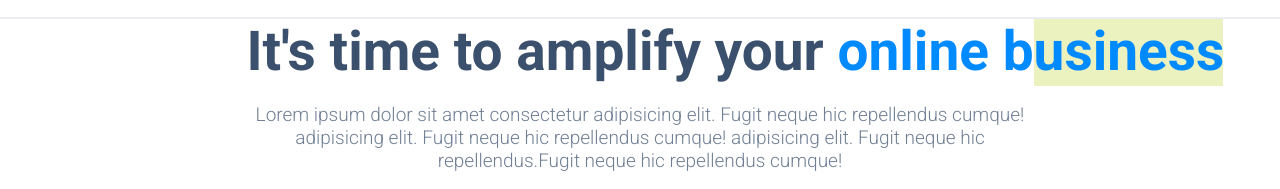
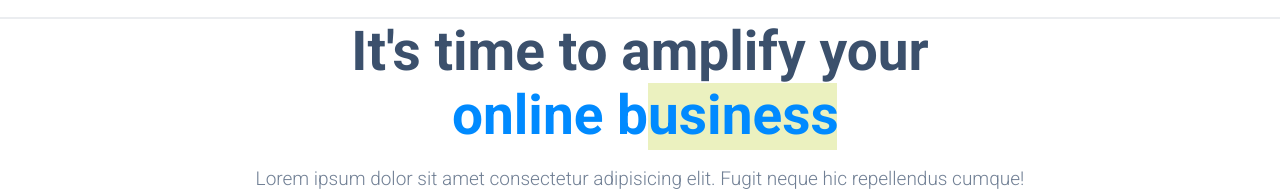
Before and after one commit to Mahmudedu/Quick-Sample-Website-Design, a plain HTML site: page index.html in a window 1280 px wide. Shown: the part 64-253 px from the top of the page. Drawn offline with Linux system fonts and the light colour scheme.

Commit message:
.banner-section .container .content h1 span
    display: block;
    position: relative;
    left: -90px;

```diff
--- a/style.css
+++ b/style.css
@@ -96,6 +96,9 @@ nav ul li a:hover{
 }
 .banner-section .container .content h1 span{
     color: #008AFF;
+    display: block;
+    position: relative;
+    left: -90px;
 }
 .banner-section .container .content h1 span b{
     /* height: 34px;
```
